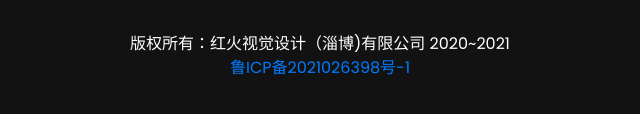
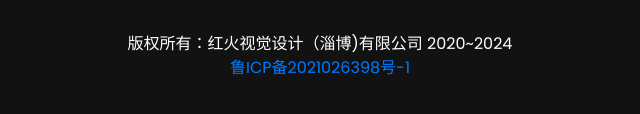
Before and after one commit to seo2design/howvfxweb2, a plain HTML site: page zh_index.html in a window 1280 px wide. Shown: the part 6069-6183 px from the top of the page, 320-960 px from the left. Drawn offline with Linux system fonts and the light colour scheme.

Commit message:
Update zh_index.html

```diff
--- a/zh_index.html
+++ b/zh_index.html
@@ -694,7 +694,7 @@ VFX 相关课程的电脑配置推荐: 内存32G+, 硬盘300GB空余;独立显
                         <li><a href="#"><i class="lni lni-linkedin-original"></i></a></li>
                     </ul> <!-- social -->
                     <div class="copyright text-center mt-35">
-                      <p class="text">版权所有：红火视觉设计（淄博)有限公司 2020~2021 </p>
+                      <p class="text">版权所有：红火视觉设计（淄博)有限公司 2020~2024 </p>
                         <p class="text"><a href="https://beian.miit.gov.cn/" target="_blank">鲁ICP备2021026398号-1</a></p>
                     </div> <!--  copyright -->
                 </div>
```
